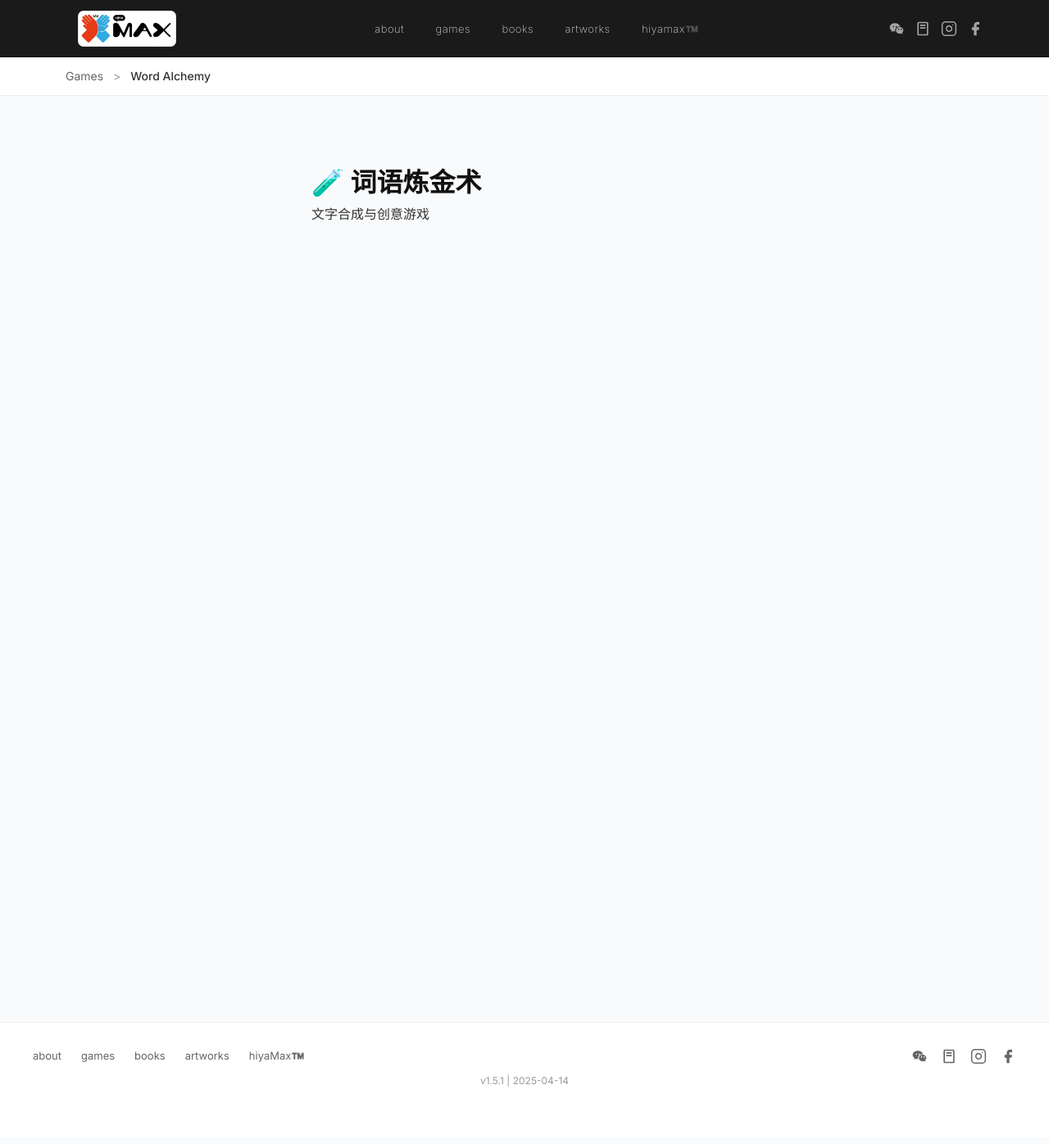
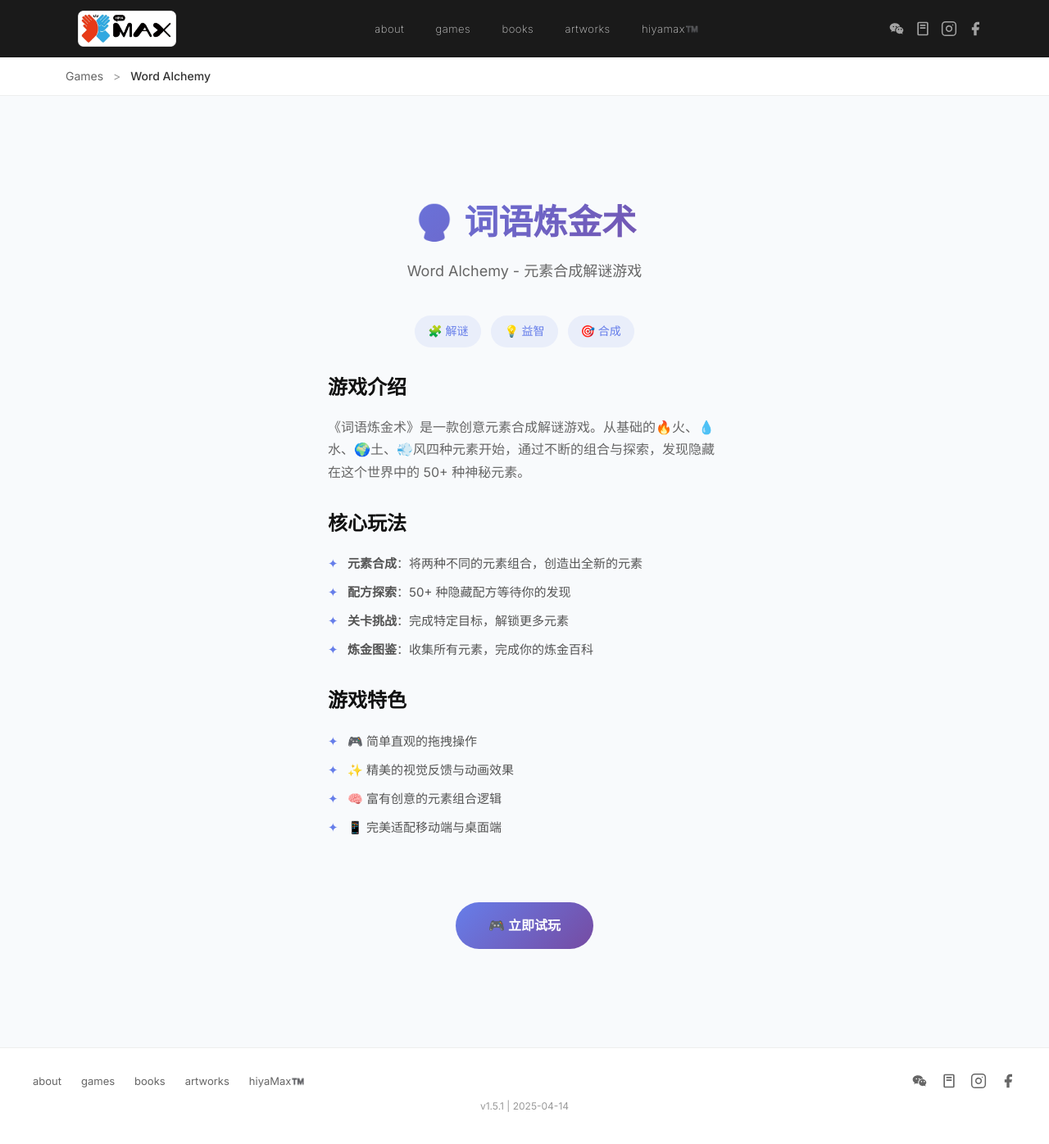
Before and after one commit to hiyaScott/hiyamax-home, a Jekyll site: the page built from _games/word-alchemy.md, in a window 1280 px wide and 1400 px high. Shown: the top 1396 px of the window at 82% size. Built offline with Jekyll 4.4.1, drawn with Linux system fonts in a browser that asks for light colours.

Commit message:
Add: Word Alchemy game card and detail page

```diff
--- a/_games/word-alchemy.md
+++ b/_games/word-alchemy.md
@@ -1,25 +1,145 @@
 ---
 title: Word Alchemy
-description: 文字合成与创意游戏
+description: 词语炼金术 - 元素合成解谜游戏
 category: Puzzle
 color: linear-gradient(135deg, #667eea 0%, #764ba2 100%)
-emoji: 🧪
+emoji: 🔮
 type: Puzzle
-platform: web
+platform: Web
 year: 2024
 ---
 
 <div class="game-header">
-  <h1>🧪 词语炼金术</h1>
-  <div class="subtitle">文字合成与创意游戏</div>
+  <h1>🔮 词语炼金术</h1>
+  <div class="subtitle">Word Alchemy - 元素合成解谜游戏</div>
 </div>
 
-<!-- Game content will be embedded here -->
-<div id="game-root">
-  <!-- React/Vue game component or inline HTML -->
+<div class="game-meta">
+  <span class="meta-tag">🧩 解谜</span>
+  <span class="meta-tag">💡 益智</span>
+  <span class="meta-tag">🎯 合成</span>
 </div>
 
-<script>
-  // Game logic will be loaded here
-  console.log('Word Alchemy game loaded');
-</script>
+<div class="game-content">
+  <h2>游戏介绍</h2>
+  <p>《词语炼金术》是一款创意元素合成解谜游戏。从基础的🔥火、💧水、🌍土、💨风四种元素开始，通过不断的组合与探索，发现隐藏在这个世界中的 50+ 种神秘元素。</p>
+
+  <h2>核心玩法</h2>
+  <ul>
+    <li><strong>元素合成</strong>：将两种不同的元素组合，创造出全新的元素</li>
+    <li><strong>配方探索</strong>：50+ 种隐藏配方等待你的发现</li>
+    <li><strong>关卡挑战</strong>：完成特定目标，解锁更多元素</li>
+    <li><strong>炼金图鉴</strong>：收集所有元素，完成你的炼金百科</li>
+  </ul>
+
+  <h2>游戏特色</h2>
+  <ul>
+    <li>🎮 简单直观的拖拽操作</li>
+    <li>✨ 精美的视觉反馈与动画效果</li>
+    <li>🧠 富有创意的元素组合逻辑</li>
+    <li>📱 完美适配移动端与桌面端</li>
+  </ul>
+</div>
+
+<style>
+  .game-header {
+    text-align: center;
+    padding: 40px 0;
+  }
+
+  .game-header h1 {
+    font-size: 42px;
+    font-weight: 800;
+    margin-bottom: 12px;
+    background: linear-gradient(135deg, #667eea 0%, #764ba2 100%);
+    -webkit-background-clip: text;
+    -webkit-text-fill-color: transparent;
+    background-clip: text;
+  }
+
+  .subtitle {
+    font-size: 18px;
+    color: #666;
+    font-weight: 400;
+  }
+
+  .game-meta {
+    display: flex;
+    gap: 12px;
+    justify-content: center;
+    margin-bottom: 30px;
+  }
+
+  .meta-tag {
+    background: rgba(102, 126, 234, 0.1);
+    color: #667eea;
+    padding: 8px 16px;
+    border-radius: 20px;
+    font-size: 14px;
+    font-weight: 500;
+  }
+
+  .game-content {
+    max-width: 600px;
+    margin: 0 auto;
+    padding: 0 20px;
+  }
+
+  .game-content h2 {
+    font-size: 24px;
+    font-weight: 700;
+    margin-top: 30px;
+    margin-bottom: 16px;
+    color: #111;
+  }
+
+  .game-content p {
+    font-size: 16px;
+    line-height: 1.7;
+    color: #555;
+    margin-bottom: 20px;
+  }
+
+  .game-content ul {
+    list-style: none;
+    padding: 0;
+  }
+
+  .game-content li {
+    font-size: 15px;
+    line-height: 1.8;
+    color: #555;
+    padding-left: 24px;
+    position: relative;
+    margin-bottom: 8px;
+  }
+
+  .game-content li:before {
+    content: "✦";
+    position: absolute;
+    left: 0;
+    color: #667eea;
+  }
+
+  .game-play-button {
+    display: inline-block;
+    background: linear-gradient(135deg, #667eea 0%, #764ba2 100%);
+    color: #fff;
+    padding: 16px 40px;
+    border-radius: 30px;
+    text-decoration: none;
+    font-size: 16px;
+    font-weight: 600;
+    margin-top: 30px;
+    transition: transform 0.2s, box-shadow 0.2s;
+  }
+
+  .game-play-button:hover {
+    transform: translateY(-2px);
+    box-shadow: 0 8px 20px rgba(102, 126, 234, 0.3);
+  }
+</style>
+
+<div style="text-align: center; padding: 40px 0;">
+  <a href="https://hiyascott.github.io/scott-portfolio/games/word-alchemy/" class="game-play-button" target="_blank">🎮 立即试玩</a>
+</div>
```
